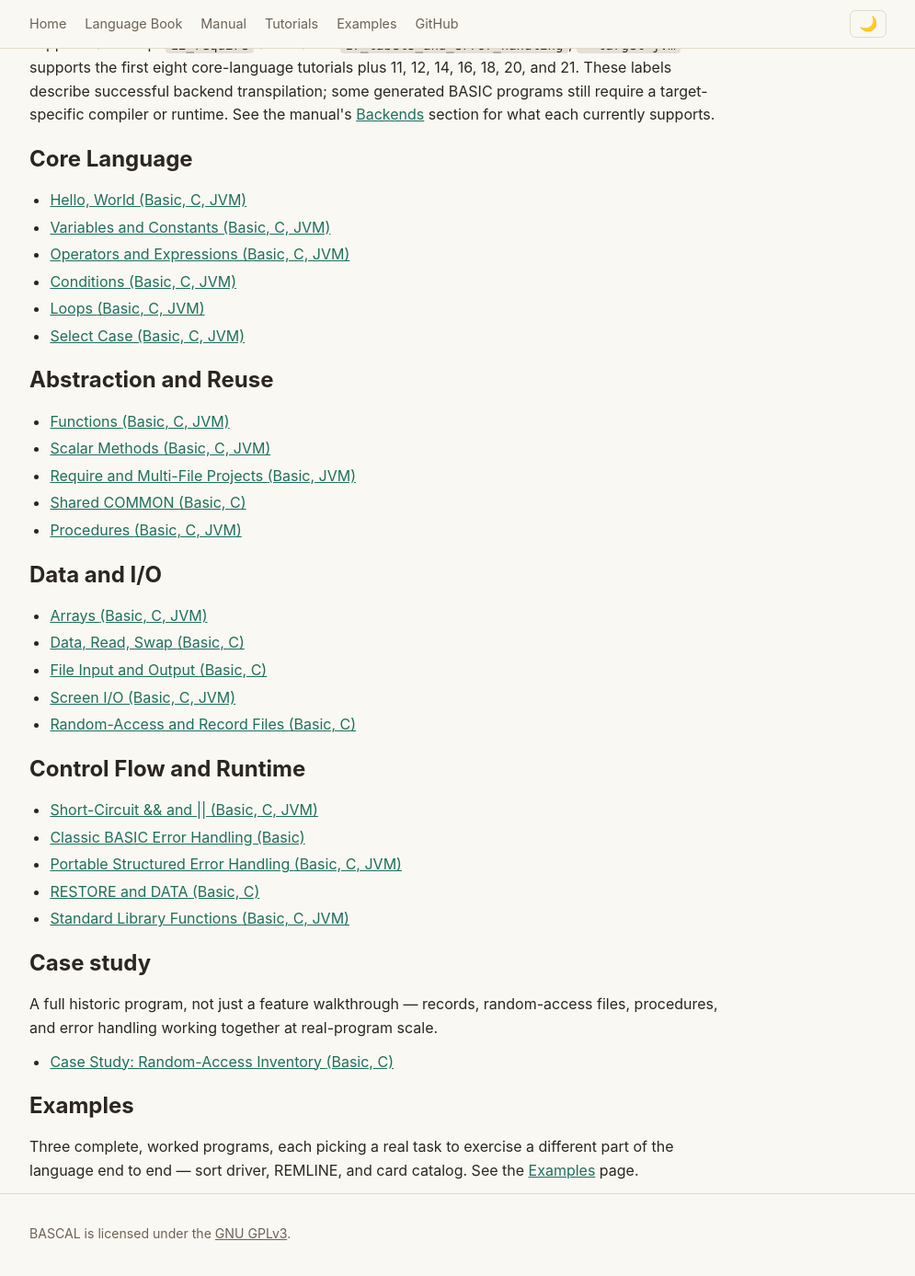
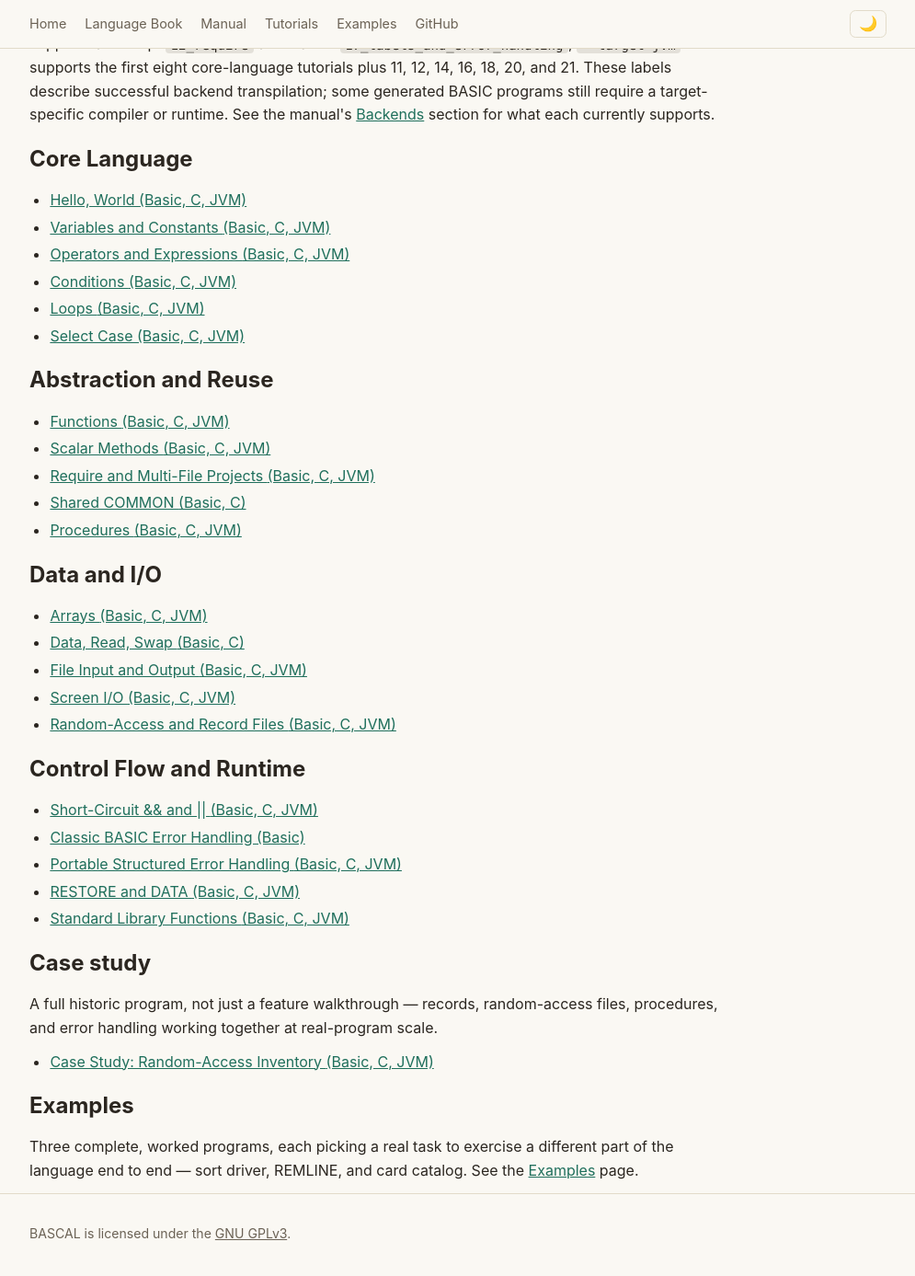
Before and after one commit to johnjoeallen/bascal, an MkDocs documentation site: the page built from docs/tutorials/index.md, in a window 1280 px wide and 1400 px high, scrolled down 206 px. Shown: the top 1387 px of the window at 92% size, without its empty margins (142-1137 px from the left). Built offline with MkDocs 1.6.1, drawn with Linux system fonts in a browser that asks for light colours.

Commit message:
Mark I/O tutorials applicable to every backend

```diff
--- a/docs/tutorials/index.md
+++ b/docs/tutorials/index.md
@@ -21,7 +21,7 @@ Each tutorial names the backend(s) it transpiles under — `basic` accepts every
 
 - [Functions <span class="targets">(Basic, C, JVM)</span>](07_functions.md)
 - [Scalar Methods <span class="targets">(Basic, C, JVM)</span>](20_methods.md)
-- [Require and Multi-File Projects <span class="targets">(Basic, JVM)</span>](12_require.md)
+- [Require and Multi-File Projects <span class="targets">(Basic, C, JVM)</span>](12_require.md)
 - [Shared COMMON <span class="targets">(Basic, C)</span>](13_shared.md)
 - [Procedures <span class="targets">(Basic, C, JVM)</span>](14_procedures.md)
 
@@ -33,9 +33,9 @@ Each tutorial names the backend(s) it transpiles under — `basic` accepts every
 
 - [Arrays <span class="targets">(Basic, C, JVM)</span>](08_arrays.md)
 - [Data, Read, Swap <span class="targets">(Basic, C)</span>](09_data.md)
-- [File Input and Output <span class="targets">(Basic, C)</span>](10_files.md)
+- [File Input and Output <span class="targets">(Basic, C, JVM)</span>](10_files.md)
 - [Screen I/O <span class="targets">(Basic, C, JVM)</span>](11_screen.md)
-- [Random-Access and Record Files <span class="targets">(Basic, C)</span>](15_random_and_record_files.md)
+- [Random-Access and Record Files <span class="targets">(Basic, C, JVM)</span>](15_random_and_record_files.md)
 
 </div>
 
@@ -46,7 +46,7 @@ Each tutorial names the backend(s) it transpiles under — `basic` accepts every
 - [Short-Circuit && and \|\| <span class="targets">(Basic, C, JVM)</span>](16_short_circuit.md)
 - [Classic BASIC Error Handling <span class="targets">(Basic)</span>](17_labels_and_error_handling.md)
 - [Portable Structured Error Handling <span class="targets">(Basic, C, JVM)</span>](21_portable_error_handling.md)
-- [RESTORE and DATA <span class="targets">(Basic, C)</span>](22_restore_data.md)
+- [RESTORE and DATA <span class="targets">(Basic, C, JVM)</span>](22_restore_data.md)
 - [Standard Library Functions <span class="targets">(Basic, C, JVM)</span>](18_stdlib.md)
 
 </div>
@@ -57,7 +57,7 @@ Each tutorial names the backend(s) it transpiles under — `basic` accepts every
 
 A full historic program, not just a feature walkthrough — records, random-access files, procedures, and error handling working together at real-program scale.
 
-- [Case Study: Random-Access Inventory <span class="targets">(Basic, C)</span>](19_inventory.md)
+- [Case Study: Random-Access Inventory <span class="targets">(Basic, C, JVM)</span>](19_inventory.md)
 
 </div>
 
```
